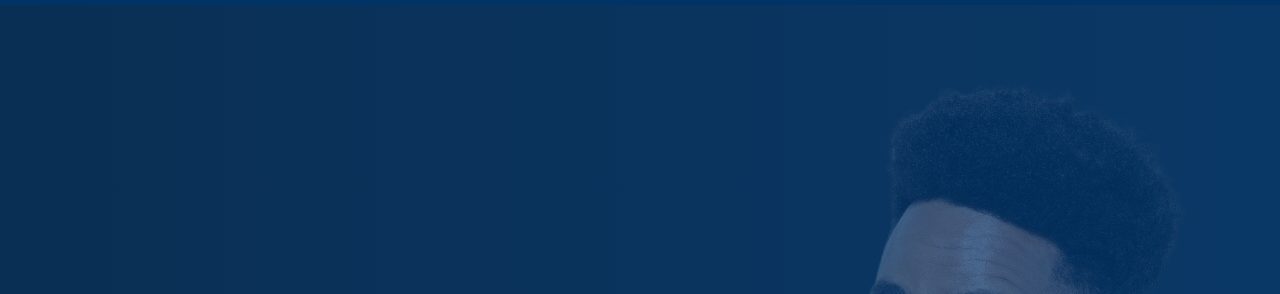
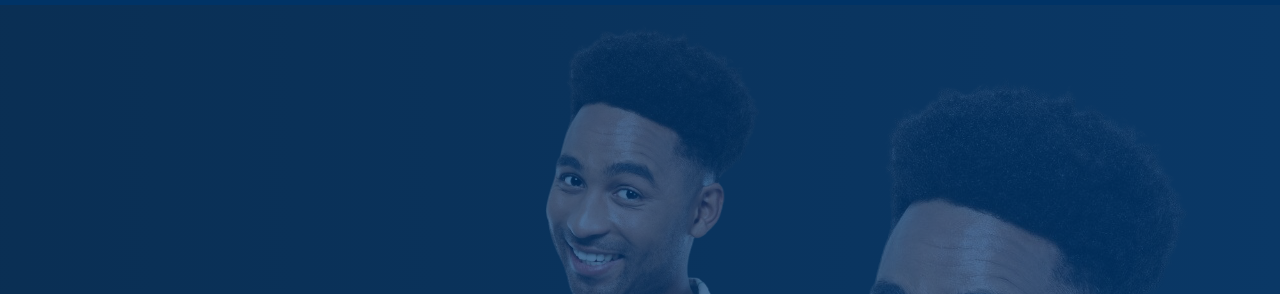
Before and after one commit to Midaver/midaver, a plain HTML site: page index.html in a window 1280 px wide. Shown: the part 68-362 px from the top of the page. Drawn offline with nearby package versions, Linux system fonts and the light colour scheme.

Commit message:
Update style.css

```diff
--- a/style.css
+++ b/style.css
@@ -108,7 +108,7 @@ body {
   content: "";
   position: absolute;
   inset: 0;
-  background: url('images/backgrao.jpg') center/cover no-repeat;
+  background: url('images/kenyanhustler.png') center/cover no-repeat;
   z-index: 1;
 }
 
```
